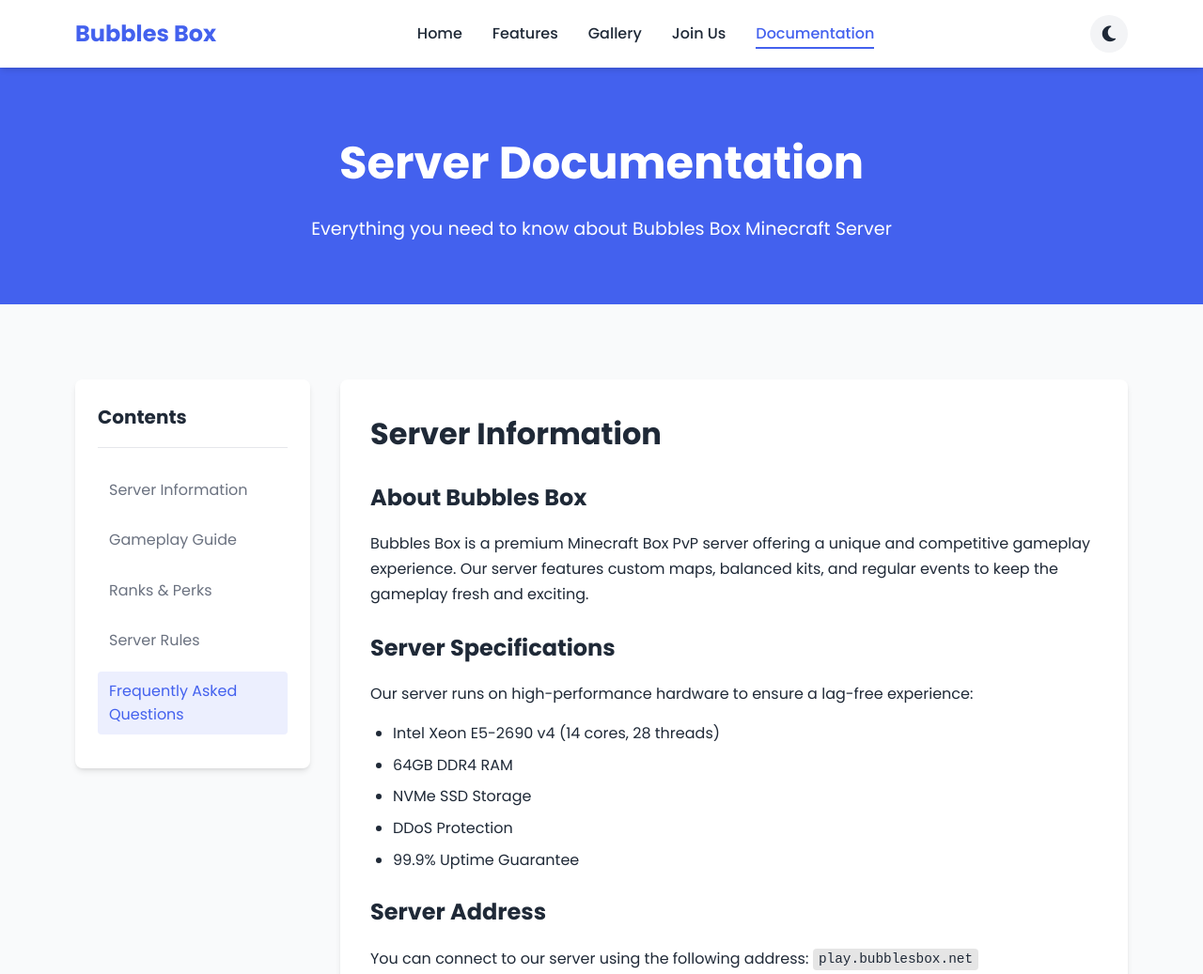
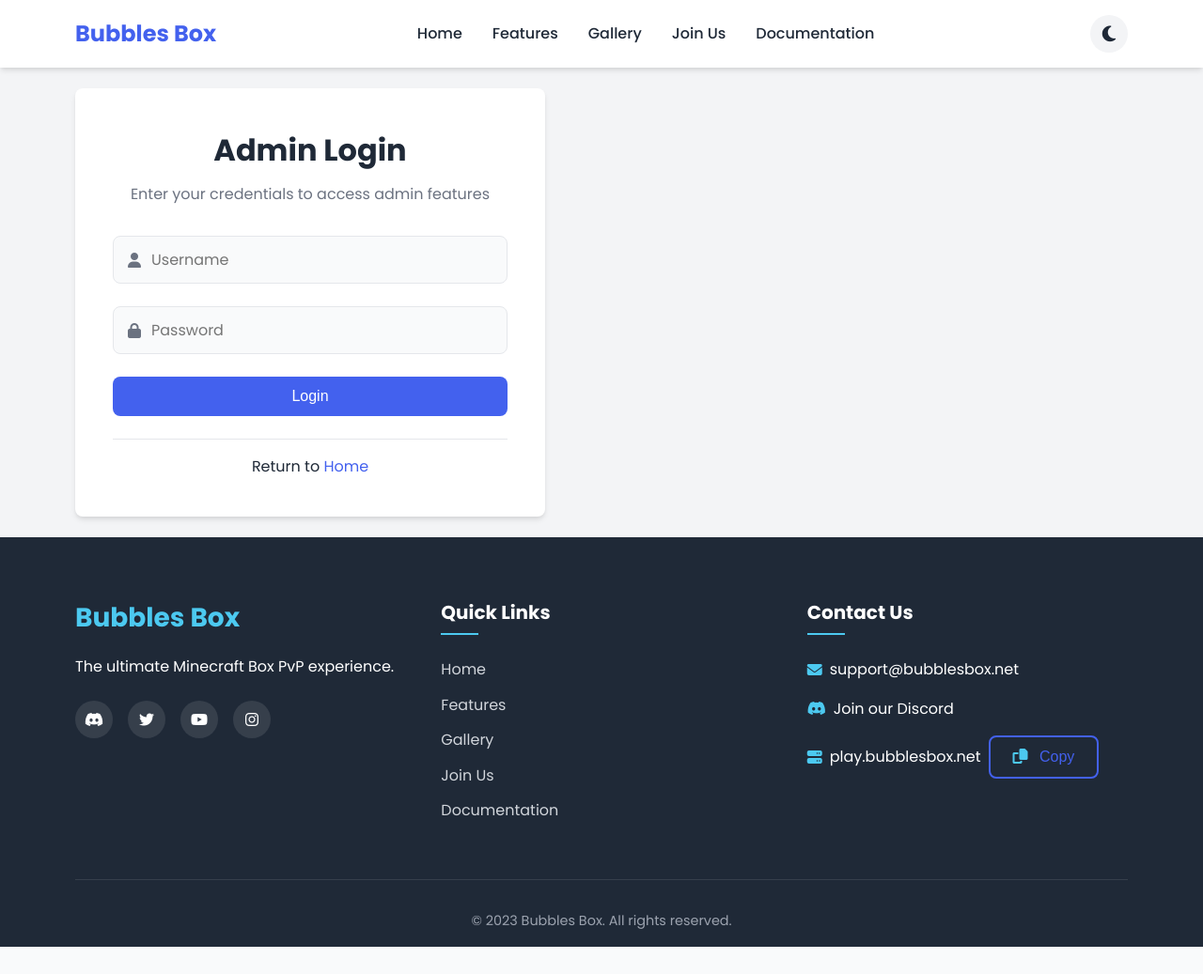
Before and after one commit to SouthScripts/bubblesboxsite, a plain HTML site: page admin-login.html in a window 1280 px wide. Shown: the top 1037 px of the page at 94% size. After the commit the page ends 1008 px from the top, so only its background shows below. Drawn offline with Linux system fonts and the light colour scheme.

Commit message:
Add files via upload

```diff
--- a/admin-login.html
+++ b/admin-login.html
@@ -3,7 +3,7 @@
 <head>
     <meta charset="UTF-8">
     <meta name="viewport" content="width=device-width, initial-scale=1.0">
-    <title>Documentation - Bubbles Box Minecraft Server</title>
+    <title>Admin Login - Bubbles Box Minecraft Server</title>
     <link rel="stylesheet" href="https://cdnjs.cloudflare.com/ajax/libs/font-awesome/6.4.0/css/all.min.css">
     <link href="https://fonts.googleapis.com/css2?family=Poppins:wght@300;400;500;600;700&display=swap" rel="stylesheet">
     <link rel="stylesheet" href="styles.css">
@@ -18,7 +18,7 @@
                     <li><a href="index.html#features" class="nav-link">Features</a></li>
                     <li><a href="index.html#gallery" class="nav-link">Gallery</a></li>
                     <li><a href="index.html#join" class="nav-link">Join Us</a></li>
-                    <li><a href="documentation.html" class="nav-link active">Documentation</a></li>
+                    <li><a href="documentation.html" class="nav-link">Documentation</a></li>
                 </ul>
                 <div class="nav-actions">
                     <button id="theme-toggle" class="theme-toggle">
@@ -34,60 +34,36 @@
         </nav>
     </header>
 
-    <section class="documentation-hero">
+    <section class="login-section">
         <div class="container">
-            <h1>Server Documentation</h1>
-            <p>Everything you need to know about Bubbles Box Minecraft Server</p>
-        </div>
-    </section>
-
-    <section class="section">
-        <div class="container">
-            <div class="doc-layout">
-                <div class="doc-sidebar">
-                    <div class="sidebar-header">
-                        <h3>Contents</h3>
+            <div class="login-container">
+                <div class="login-header">
+                    <h2>Admin Login</h2>
+                    <p>Enter your credentials to access admin features</p>
+                </div>
+                <form id="login-form" class="login-form">
+                    <div class="form-group">
+                        <div class="input-with-icon">
+                            <i class="fas fa-user"></i>
+                            <input type="text" id="username" placeholder="Username" required>
+                        </div>
                     </div>
-                    <ul class="doc-nav">
-                        <!-- Navigation will be generated by JavaScript -->
-                    </ul>
-                    <div class="admin-controls" style="display: none;">
-                        <button id="add-section-btn" class="btn btn-primary btn-block">
-                            <i class="fas fa-plus"></i> Add Section
-                        </button>
-                        <a href="admin-login.html" class="btn btn-outline btn-block">
-                            <i class="fas fa-user-shield"></i> Admin Login
-                        </a>
+                    <div class="form-group">
+                        <div class="input-with-icon">
+                            <i class="fas fa-lock"></i>
+                            <input type="password" id="password" placeholder="Password" required>
+                        </div>
                     </div>
-                </div>
-                <div class="doc-main">
-                    <!-- Documentation content will be generated by JavaScript -->
+                    <div class="form-buttons">
+                        <button type="submit" class="btn btn-primary btn-block">Login</button>
+                    </div>
+                </form>
+                <div class="login-footer">
+                    <p>Return to <a href="index.html">Home</a></p>
                 </div>
             </div>
         </div>
     </section>
-
-    <!-- Modal for adding/editing sections -->
-    <div id="doc-modal" class="modal">
-        <div class="modal-content">
-            <span class="close-modal">&times;</span>
-            <h2 id="modal-title">Add New Section</h2>
-            <form id="section-form" data-action="add" data-section-id="">
-                <div class="form-group">
-                    <label for="section-title">Section Title</label>
-                    <input type="text" id="section-title" required>
-                </div>
-                <div class="form-group">
-                    <label for="section-content">Content (HTML)</label>
-                    <textarea id="section-content" rows="15" required></textarea>
-                </div>
-                <div class="form-buttons">
-                    <button type="button" class="btn btn-outline close-modal">Cancel</button>
-                    <button type="submit" class="btn btn-primary">Save</button>
-                </div>
-            </form>
-        </div>
-    </div>
 
     <footer class="footer">
         <div class="container">
@@ -132,6 +108,6 @@
     </footer>
 
     <script src="script.js"></script>
-    <script src="documentation.js"></script>
+    <script src="admin-login.js"></script>
 </body>
 </html>
```
